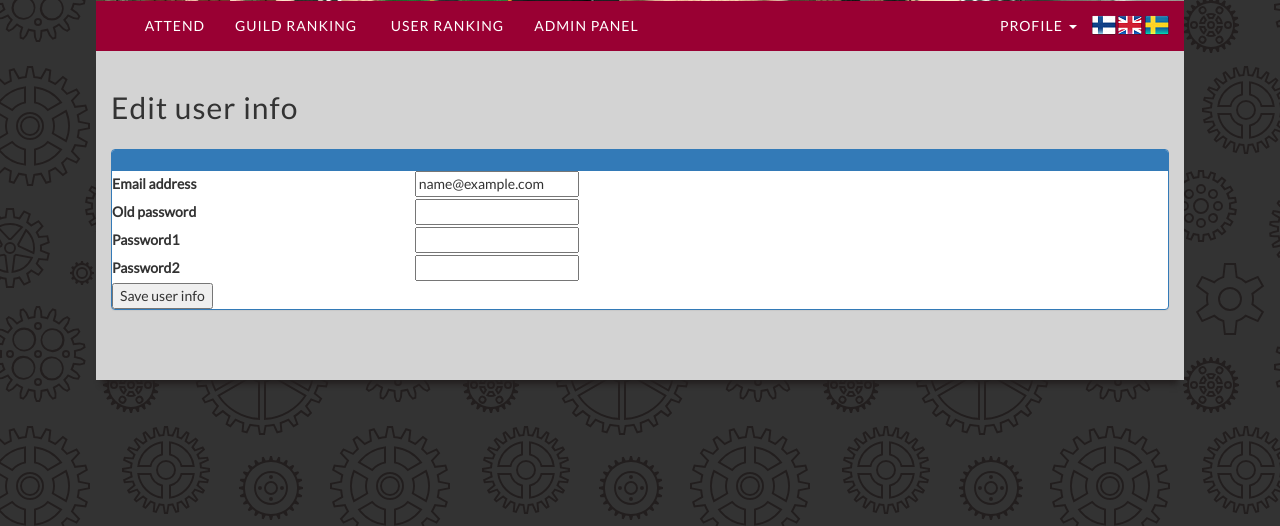
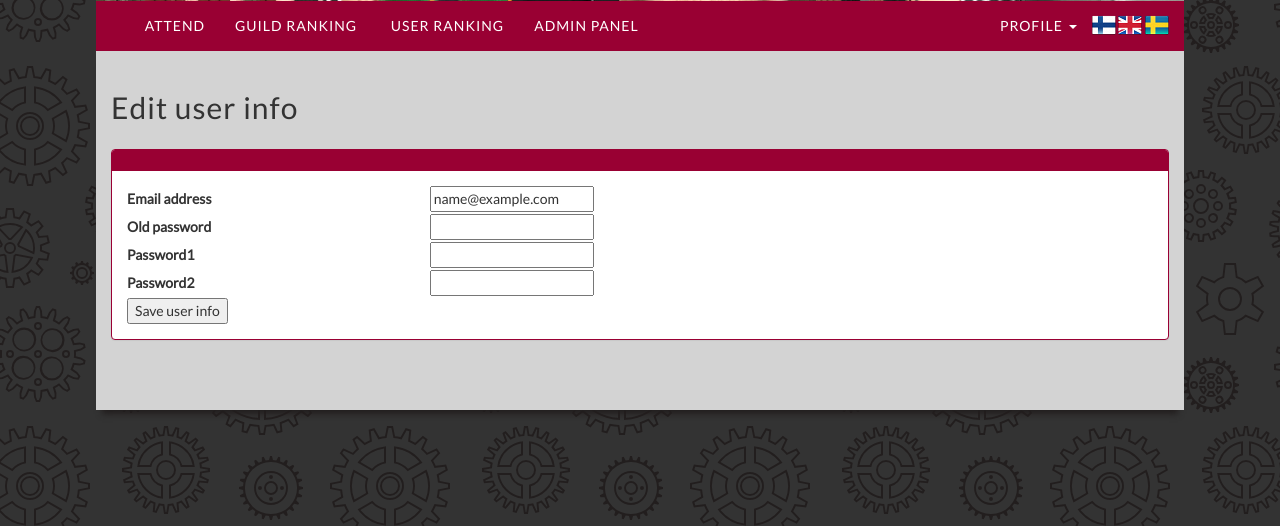
Before and after one commit to Jonneitapuro/isoskaba2, a Django app: page /user/edit/ in a window 1280 px wide. Shown: the part 274-800 px from the top of the page. Run offline with Django 3.2, Linux system fonts and the light colour scheme; the visitor is signed in with stand-in values (Sample User, id 1); parts of the project's set-up code (start-up, migrations or seed data) failed here and were passed over; some libraries are stand-ins or nearby versions.

Commit message:
Prettier forms

```diff
--- a/static/css/app.css
+++ b/static/css/app.css
@@ -114,6 +114,18 @@ div.form-error {
   color: #990033;
 }
 
+.form-horizontal {
+  padding: 15px;
+}
+
+.panel-primary > .panel-heading {
+  background-color: #990033;
+  border-color: #990033;
+}
+
+.panel-primary {
+  border-color: #990033;
+}
 
 #headerpic {
   width: 100%;
--- a/templates/form.html
+++ b/templates/form.html
@@ -14,7 +14,7 @@
 <h2>{{ site_title }}</h2>
 	<div class="panel panel-primary">
 		<div class="panel-heading"></div>
-		<form role="form" clas="form-horizontal" action="{{ form_action }}" method="POST">
+		<form role="form" class="form-horizontal" action="{{ form_action }}" method="POST">
 			{% csrf_token %}
       {% for form in forms %}
   			{% for field in form %}
```
